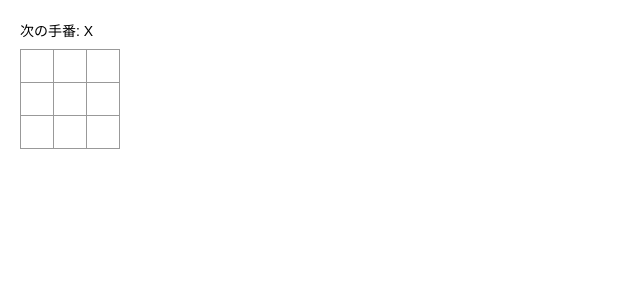
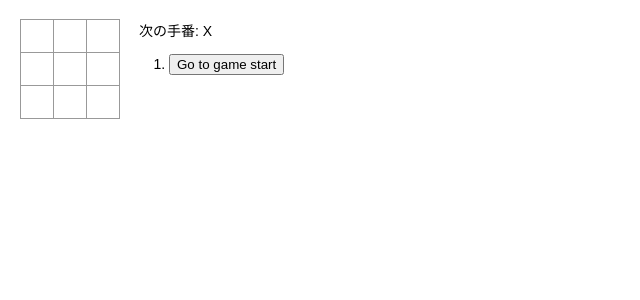
Before and after one commit to ikawheel/ox_game_to_ts, a React (Create React App) app: page / in a window 1280 px wide. Shown: the top 300 px of the page, without its empty margins (0-640 px from the left). Built offline with nearby package versions, Linux system fonts and the light colour scheme.

Commit message:
履歴ボタンを表示

```diff
--- a/src/components/Game.tsx
+++ b/src/components/Game.tsx
@@ -1,20 +1,9 @@
 import React, { VFC } from "react";
 import Board from "./molecules/Board";
 
+// 整理した結果不要になってしまったGame・・・
 const Game: VFC = () => {
-  return (
-    <>
-      <div className="game">
-        <div className="gmae-board">
-          <Board />
-        </div>
-        <div className="game-info">
-          {/* <div>{status}</div> */}
-          <div>{/* TODO */}</div>
-        </div>
-      </div>
-    </>
-  );
+  return <Board />;
 };
 
 export default Game;
--- a/src/components/molecules/Board.tsx
+++ b/src/components/molecules/Board.tsx
@@ -10,6 +10,14 @@
   const current = history[history.length - 1];
   const squares = current.squares.slice();
   const winner = calculateWinner(squares);
+  const moves = history.map((step, move) => {
+    const desc = move ? "Go to move #" + move : "Go to game start";
+    return (
+      <li key={move}>
+        <button /*onClick={/*() => this.jumpTo(move)}*/>{desc}</button>
+      </li>
+    );
+  });
 
   let status;
   if (winner) {
@@ -21,8 +29,8 @@
   // 縦横決め打ちなので、マス目作成をcontainerに作るとよりよいかも
   return (
     <>
-      <div>
-        <div className="status">{status}</div>
+      <div className="game">
+        <div className="gmae-board">
           <div className="board-row">
             <Square val={0} setxIsNext={setxIsNext} />
             <Square val={1} setxIsNext={setxIsNext} />
@@ -39,6 +47,13 @@
             <Square val={8} setxIsNext={setxIsNext} />
           </div>
         </div>
+        <div className="game-info">
+          <div>
+            <div className="status">{status}</div>
+            <ol>{moves}</ol>
+          </div>
+        </div>
+      </div>
     </>
   );
 };
```
Lines whose indentation alone changed are shown as unchanged.
